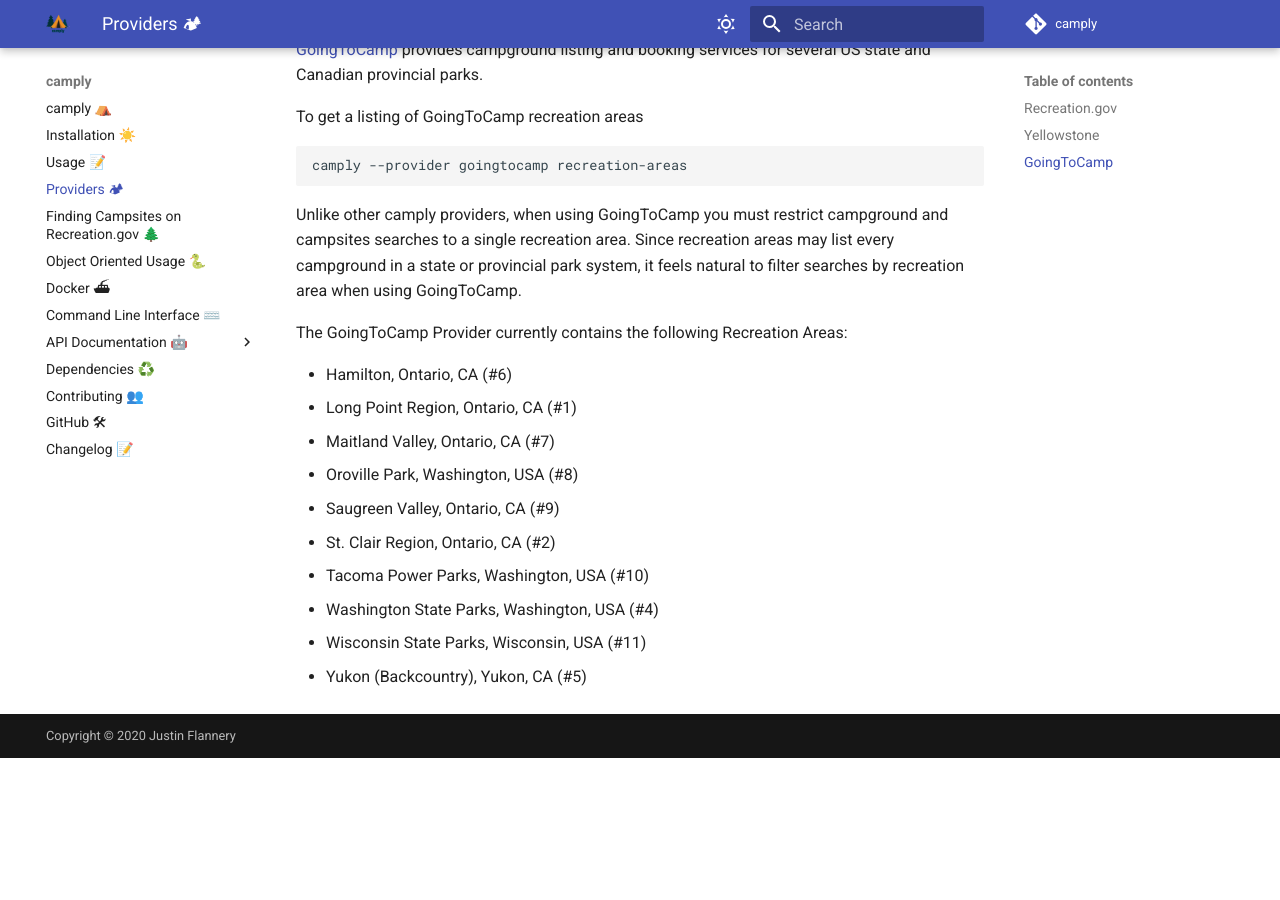
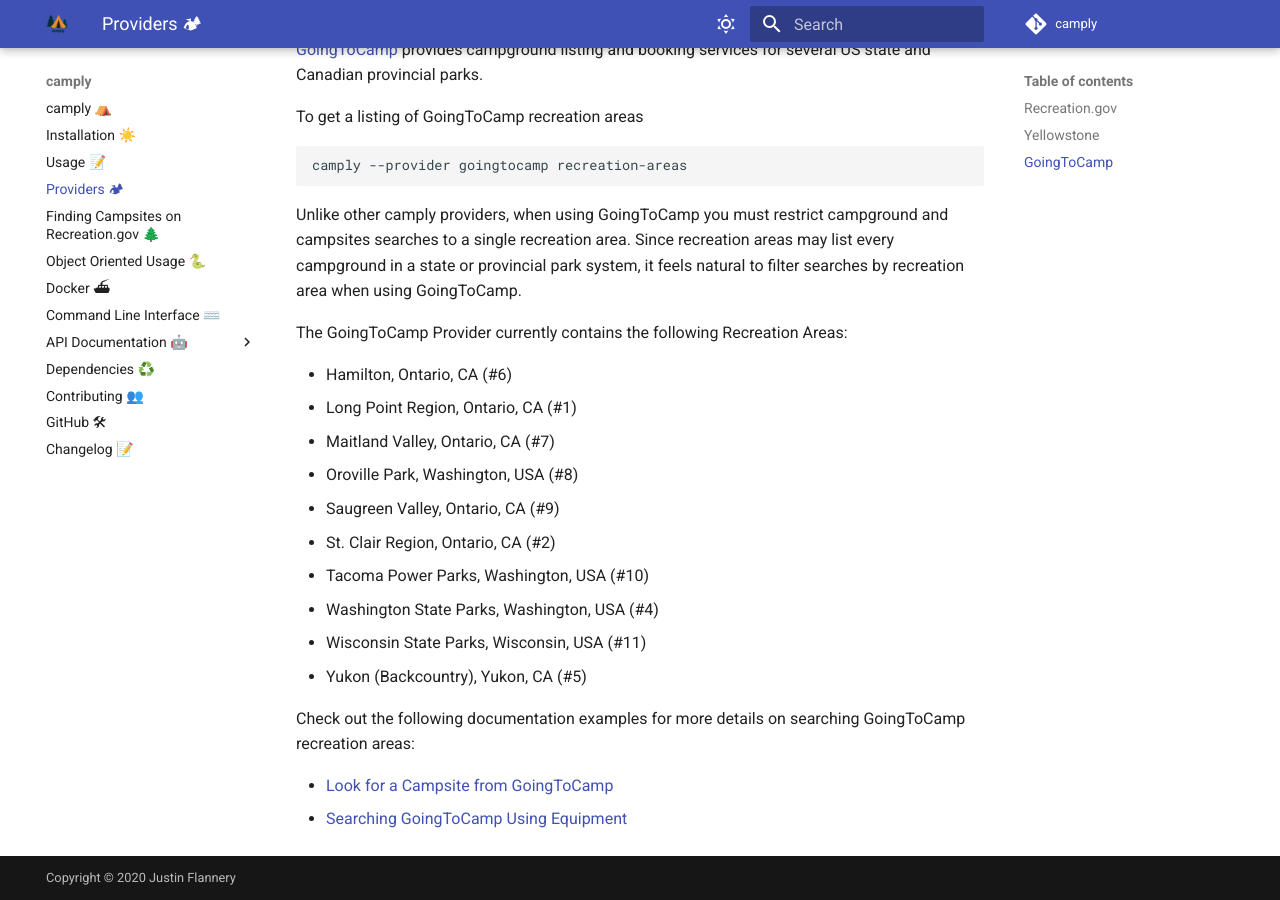
Before and after one commit to juftin/camply, an MkDocs documentation site: the page built from docs/providers.md, in a window 1280 px wide and 900 px high, scrolled down 1652 px. Built offline with MkDocs 1.6.1 and Material for MkDocs 9.7.7, drawn with Linux system fonts in a browser that asks for light colours; comment, search, counter and statistics services are not loaded; before the commit the page ends 2410 px from its top, so only the background shows below that.

Commit message:
GoingToCamp Documentation

```diff
--- a/docs/providers.md
+++ b/docs/providers.md
@@ -69,3 +69,9 @@
 - Washington State Parks, Washington, USA (#4)
 - Wisconsin State Parks, Wisconsin, USA (#11)
 - Yukon (Backcountry), Yukon, CA (#5)
+
+Check out the following documentation examples for more details on searching GoingToCamp recreation
+areas:
+
+- [Look for a Campsite from GoingToCamp](command_line_usage.md#look-for-a-campsite-from-goingtocamp)
+- [Searching GoingToCamp Using Equipment](command_line_usage.md#searching-goingtocamp-using-equipment)
```
Also changed, not shown: README.md (+2 -0 lines), docs/index.md (+1 -1 lines).
